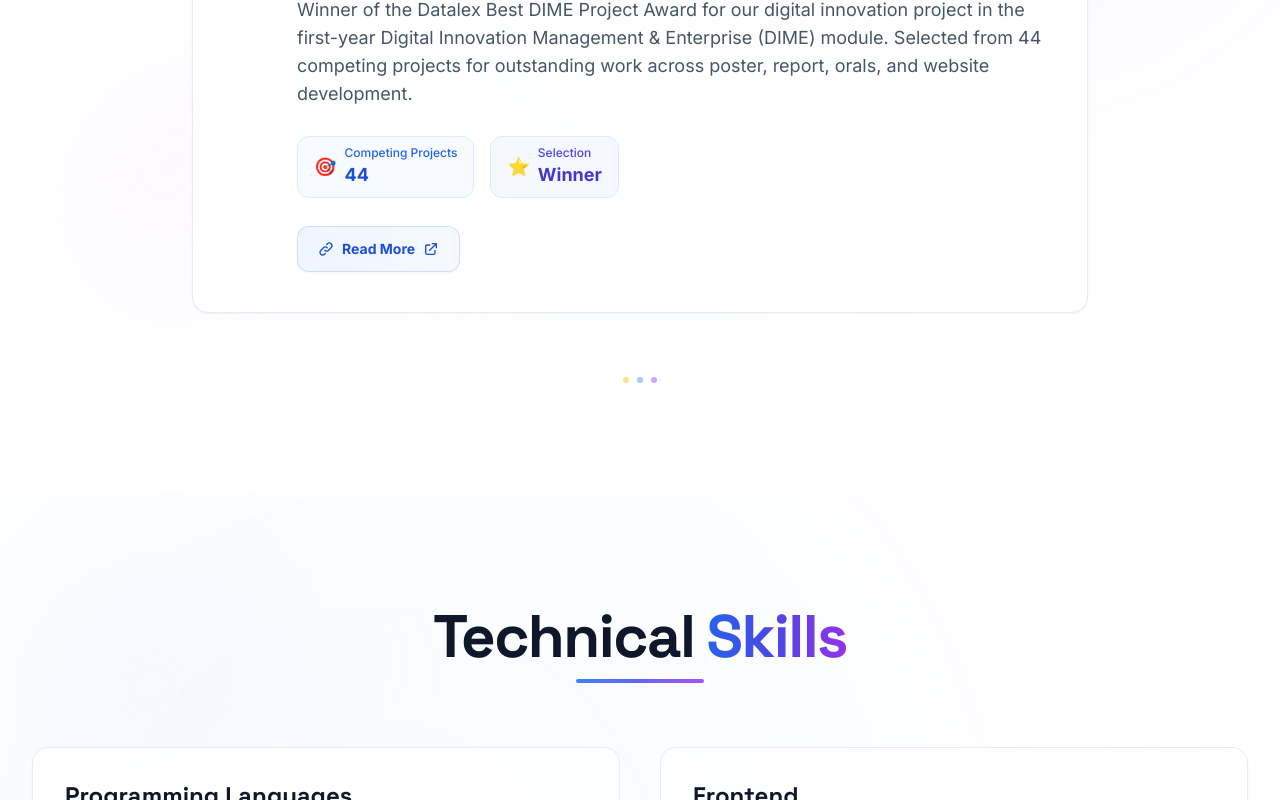
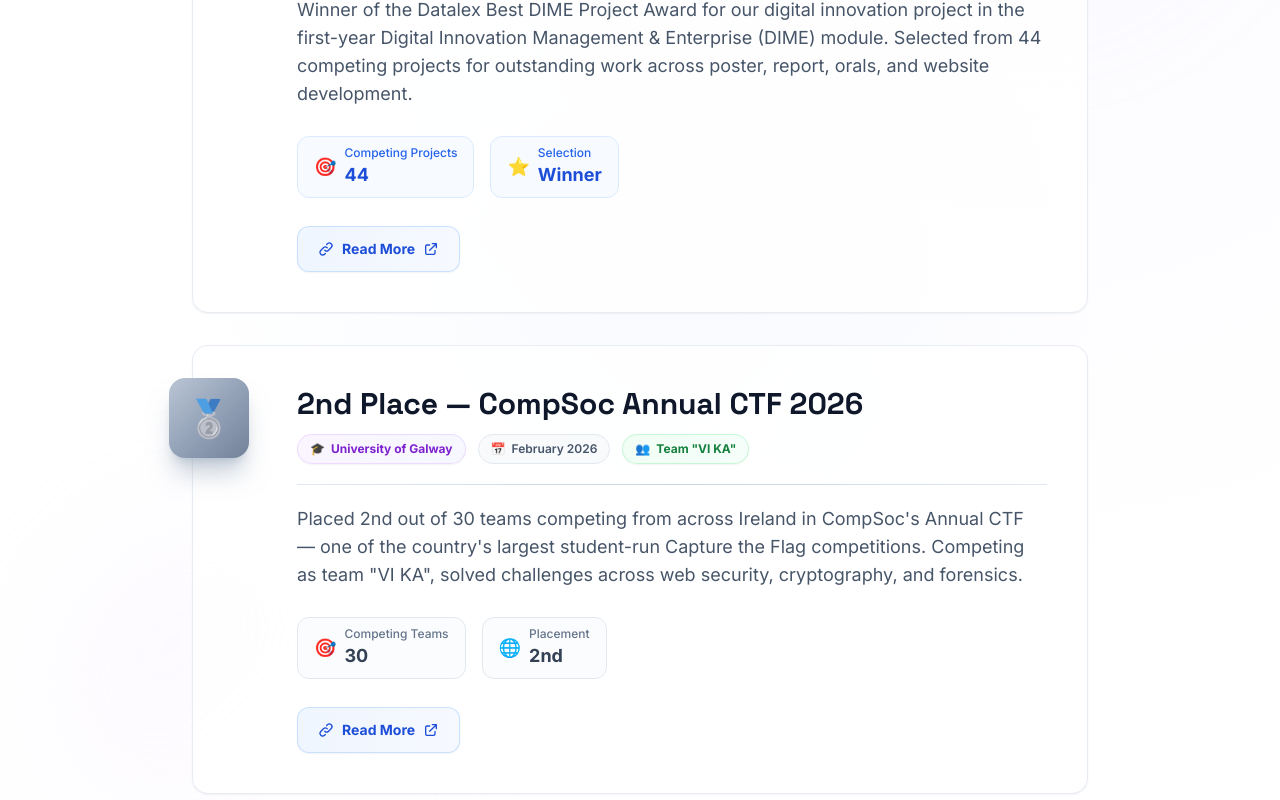
Before and after one commit to NazariiKon/nazarii-portfolio, a React (Vite) app: page / in a window 1280 px wide. Shown: the part 2980-3780 px from the top of the page. Built offline with nearby package versions, Linux system fonts and the light colour scheme.

Commit message:
add new award

```diff
--- a/src/components/Awards.tsx
+++ b/src/components/Awards.tsx
@@ -7,6 +7,8 @@ type Award = {
     prize?: string;
     description: string;
     link?: { label: string; href: string };
+    icon?: string;
+    stats?: { icon: string; label: string; value: string }[];
 };
 
 const awards: Award[] = [
@@ -20,7 +22,28 @@ const awards: Award[] = [
         link: {
             label: "Read More",
             href: "https://www.dcu.ie/computing/news/2025/may/datalex-dcu-best-dime-project-award"
-        }
+        },
+        icon: "🏆",
+        stats: [
+            { icon: "🎯", label: "Competing Projects", value: "44" },
+            { icon: "⭐", label: "Selection", value: "Winner" },
+        ],
+    },
+    {
+        id: "compsoc-ctf-2026",
+        title: "2nd Place — CompSoc Annual CTF 2026",
+        date: "February 2026",
+        organization: "University of Galway",
+        description: "Placed 2nd out of 30 teams competing from across Ireland in CompSoc's Annual CTF — one of the country's largest student-run Capture the Flag competitions. Competing as team \"VI KA\", solved challenges across web security, cryptography, and forensics.",
+        link: {
+            label: "Read More",
+            href: "https://www.linkedin.com/posts/nazariik_im-proud-to-have-been-part-of-the-team-ugcPost-7429313785196118016-TaXH?utm_source=share&utm_medium=member_desktop&rcm=ACoAADgXqc0BKoJxvwrC1qCZ6-BVPhAOUDkJuVw"
+        },
+        icon: "🥈",
+        stats: [
+            { icon: "🎯", label: "Competing Teams", value: "30" },
+            { icon: "🌐", label: "Placement", value: "2nd" },
+        ],
     },
 ];
 
@@ -53,33 +76,47 @@ export function Honors() {
 
                 {/* Awards Grid */}
                 <div className="mx-auto max-w-4xl space-y-8">
-                    {awards.map((award, index) => (
+                    {awards.map((award, index) => {
+                        const isCTF = award.id === "compsoc-ctf-2026";
+                        return (
                             <div
                                 key={award.id}
                                 className="group relative animate-fadeInUp"
                                 style={{ animationDelay: `${0.3 + index * 0.15}s` }}
                             >
                                 {/* Main Card */}
-                            <div className="relative rounded-2xl border border-slate-200/80 bg-white/80 backdrop-blur-sm p-8 sm:p-10 shadow-sm transition-all duration-500 hover:border-blue-200 hover:shadow-2xl hover:shadow-blue-100/50 hover:-translate-y-2">
+                                <div className={`relative rounded-2xl border bg-white/80 backdrop-blur-sm p-8 sm:p-10 shadow-sm transition-all duration-500 hover:-translate-y-2 ${isCTF
+                                    ? "border-slate-200/80 hover:border-slate-300 hover:shadow-2xl hover:shadow-slate-200/60"
+                                    : "border-slate-200/80 hover:border-blue-200 hover:shadow-2xl hover:shadow-blue-100/50"
+                                    }`}>
                                     {/* Top gradient line */}
-                                <div className="absolute top-0 left-8 right-8 h-px bg-gradient-to-r from-transparent via-blue-400/50 to-transparent opacity-0 transition-opacity duration-500 group-hover:opacity-100"></div>
+                                    <div className={`absolute top-0 left-8 right-8 h-px bg-gradient-to-r from-transparent to-transparent opacity-0 transition-opacity duration-500 group-hover:opacity-100 ${isCTF ? "via-slate-400/50" : "via-blue-400/50"
+                                        }`}></div>
 
-                                {/* Trophy Icon - Floating on the side */}
+                                    {/* Trophy/Medal Icon - Floating on the side */}
                                     <div className="absolute -left-6 top-8 hidden sm:flex">
-                                    <div className="relative flex h-20 w-20 items-center justify-center rounded-2xl bg-gradient-to-br from-yellow-400 via-yellow-500 to-amber-600 shadow-xl shadow-yellow-500/50 transition-all duration-500 group-hover:scale-110 group-hover:rotate-12">
-                                        <span className="text-4xl">🏆</span>
+                                        <div className={`relative flex h-20 w-20 items-center justify-center rounded-2xl shadow-xl transition-all duration-500 group-hover:scale-110 group-hover:rotate-12 ${isCTF
+                                            ? "bg-gradient-to-br from-slate-300 via-slate-400 to-slate-500 shadow-slate-400/50"
+                                            : "bg-gradient-to-br from-yellow-400 via-yellow-500 to-amber-600 shadow-yellow-500/50"
+                                            }`}>
+                                            <span className="text-4xl">{award.icon ?? "🏆"}</span>
                                             {/* Pulse ring */}
-                                        <div className="absolute inset-0 rounded-2xl bg-yellow-400/30 animate-ping"></div>
+                                            <div className={`absolute inset-0 rounded-2xl animate-ping ${isCTF ? "bg-slate-400/30" : "bg-yellow-400/30"
+                                                }`}></div>
                                             {/* Shine effect */}
                                             <div className="absolute inset-0 rounded-2xl bg-gradient-to-tr from-transparent via-white/40 to-transparent opacity-0 transition-opacity duration-500 group-hover:opacity-100"></div>
                                         </div>
                                     </div>
 
-                                {/* Mobile Trophy */}
+                                    {/* Mobile Trophy/Medal */}
                                     <div className="mb-6 inline-flex sm:hidden">
-                                    <div className="relative flex h-16 w-16 items-center justify-center rounded-2xl bg-gradient-to-br from-yellow-400 via-yellow-500 to-amber-600 shadow-lg shadow-yellow-500/50">
-                                        <span className="text-3xl">🏆</span>
-                                        <div className="absolute inset-0 rounded-2xl bg-yellow-400/30 animate-ping"></div>
+                                        <div className={`relative flex h-16 w-16 items-center justify-center rounded-2xl shadow-lg ${isCTF
+                                            ? "bg-gradient-to-br from-slate-300 via-slate-400 to-slate-500 shadow-slate-400/50"
+                                            : "bg-gradient-to-br from-yellow-400 via-yellow-500 to-amber-600 shadow-yellow-500/50"
+                                            }`}>
+                                            <span className="text-3xl">{award.icon ?? "🏆"}</span>
+                                            <div className={`absolute inset-0 rounded-2xl animate-ping ${isCTF ? "bg-slate-400/30" : "bg-yellow-400/30"
+                                                }`}></div>
                                         </div>
                                     </div>
 
@@ -89,7 +126,8 @@ export function Honors() {
                                         <div className="flex flex-wrap items-start justify-between gap-4">
                                             <div className="flex-1 space-y-3">
                                                 {/* Title */}
-                                            <h3 className="text-2xl sm:text-3xl font-bold text-slate-900 transition-colors duration-300 group-hover:text-blue-600">
+                                                <h3 className={`text-2xl sm:text-3xl font-bold text-slate-900 transition-colors duration-300 ${isCTF ? "group-hover:text-slate-600" : "group-hover:text-blue-600"
+                                                    }`}>
                                                     {award.title}
                                                 </h3>
 
@@ -103,6 +141,12 @@ export function Honors() {
                                                         <span>📅</span>
                                                         {award.date}
                                                     </span>
+                                                    {isCTF && (
+                                                        <span className="inline-flex items-center gap-1.5 rounded-full border border-green-200/80 bg-gradient-to-r from-green-50 to-emerald-50/50 px-3 py-1.5 text-xs font-bold text-green-700 shadow-sm">
+                                                            <span>👥</span>
+                                                            Team &quot;VI KA&quot;
+                                                        </span>
+                                                    )}
                                                 </div>
                                             </div>
 
@@ -112,7 +156,6 @@ export function Honors() {
                                                     <div className="relative inline-flex items-center gap-2 overflow-hidden rounded-xl border-2 border-yellow-400/80 bg-gradient-to-br from-yellow-50 via-amber-50 to-yellow-100 px-5 py-3 shadow-lg shadow-yellow-500/20 transition-all duration-300 group-hover:shadow-xl group-hover:shadow-yellow-500/30 group-hover:scale-105">
                                                         {/* Shine effect */}
                                                         <div className="absolute inset-0 -translate-x-full bg-gradient-to-r from-transparent via-white/50 to-transparent transition-transform duration-700 group-hover:translate-x-full"></div>
-
                                                         <span className="relative text-2xl">💰</span>
                                                         <span className="relative text-xl font-black text-yellow-700">{award.prize}</span>
                                                     </div>
@@ -129,22 +172,25 @@ export function Honors() {
                                         </p>
 
                                         {/* Stats/Highlights */}
+                                        {award.stats && (
                                             <div className="flex flex-wrap gap-4 pt-2">
-                                        <div className="inline-flex items-center gap-2 rounded-xl border border-blue-100 bg-blue-50/50 px-4 py-2">
-                                            <span className="text-lg">🎯</span>
+                                                {award.stats.map((stat) => (
+                                                    <div
+                                                        key={stat.label}
+                                                        className={`inline-flex items-center gap-2 rounded-xl border px-4 py-2 ${isCTF
+                                                            ? "border-slate-200 bg-slate-50/50"
+                                                            : "border-blue-100 bg-blue-50/50"
+                                                            }`}
+                                                    >
+                                                        <span className="text-lg">{stat.icon}</span>
                                                         <div className="text-left">
-                                                <p className="text-xs font-medium text-blue-600">Competing Projects</p>
-                                                <p className="text-lg font-bold text-blue-700">44</p>
+                                                            <p className={`text-xs font-medium ${isCTF ? "text-slate-500" : "text-blue-600"}`}>{stat.label}</p>
+                                                            <p className={`text-lg font-bold ${isCTF ? "text-slate-700" : "text-blue-700"}`}>{stat.value}</p>
                                                         </div>
                                                     </div>
-                                        <div className="inline-flex items-center gap-2 rounded-xl border border-indigo-100 bg-indigo-50/50 px-4 py-2">
-                                            <span className="text-lg">⭐</span>
-                                            <div className="text-left">
-                                                <p className="text-xs font-medium text-indigo-600">Selection</p>
-                                                <p className="text-lg font-bold text-indigo-700">Winner</p>
+                                                ))}
                                             </div>
-                                        </div>
-                                    </div>
+                                        )}
 
                                         {/* Link */}
                                         {award.link && (
@@ -176,19 +222,23 @@ export function Honors() {
 
                                     {/* Bottom corner decoration */}
                                     <div className="absolute bottom-0 right-0 h-32 w-32 overflow-hidden rounded-br-2xl">
-                                    <div className="absolute -bottom-16 -right-16 h-32 w-32 rounded-full bg-gradient-to-tl from-blue-100/0 via-yellow-100/0 to-transparent opacity-0 transition-all duration-500 group-hover:opacity-100 group-hover:from-yellow-100/40 group-hover:via-blue-100/20"></div>
+                                        <div className={`absolute -bottom-16 -right-16 h-32 w-32 rounded-full bg-gradient-to-tl from-blue-100/0 via-yellow-100/0 to-transparent opacity-0 transition-all duration-500 group-hover:opacity-100 ${isCTF
+                                            ? "group-hover:from-slate-100/40 group-hover:via-blue-100/20"
+                                            : "group-hover:from-yellow-100/40 group-hover:via-blue-100/20"
+                                            }`}></div>
                                     </div>
 
                                     {/* Confetti particles on hover */}
                                     <div className="absolute inset-0 pointer-events-none overflow-hidden rounded-2xl">
-                                    <div className={`absolute top-1/4 left-1/4 h-2 w-2 rounded-full bg-yellow-400 opacity-0 transition-all duration-700 group-hover:opacity-100 group-hover:-translate-y-8 group-hover:translate-x-4`}></div>
-                                    <div className={`absolute top-1/3 right-1/4 h-1.5 w-1.5 rounded-full bg-blue-400 opacity-0 transition-all duration-700 delay-75 group-hover:opacity-100 group-hover:-translate-y-12 group-hover:-translate-x-6`}></div>
-                                    <div className={`absolute top-1/2 left-1/3 h-2 w-2 rounded-full bg-purple-400 opacity-0 transition-all duration-700 delay-150 group-hover:opacity-100 group-hover:translate-y-8 group-hover:-translate-x-4`}></div>
-                                    <div className={`absolute bottom-1/4 right-1/3 h-1.5 w-1.5 rounded-full bg-indigo-400 opacity-0 transition-all duration-700 delay-100 group-hover:opacity-100 group-hover:translate-y-10 group-hover:translate-x-8`}></div>
+                                        <div className={`absolute top-1/4 left-1/4 h-2 w-2 rounded-full opacity-0 transition-all duration-700 group-hover:opacity-100 group-hover:-translate-y-8 group-hover:translate-x-4 ${isCTF ? "bg-slate-400" : "bg-yellow-400"}`}></div>
+                                        <div className={`absolute top-1/3 right-1/4 h-1.5 w-1.5 rounded-full opacity-0 transition-all duration-700 delay-75 group-hover:opacity-100 group-hover:-translate-y-12 group-hover:-translate-x-6 ${isCTF ? "bg-green-400" : "bg-blue-400"}`}></div>
+                                        <div className={`absolute top-1/2 left-1/3 h-2 w-2 rounded-full opacity-0 transition-all duration-700 delay-150 group-hover:opacity-100 group-hover:translate-y-8 group-hover:-translate-x-4 ${isCTF ? "bg-blue-400" : "bg-purple-400"}`}></div>
+                                        <div className={`absolute bottom-1/4 right-1/3 h-1.5 w-1.5 rounded-full opacity-0 transition-all duration-700 delay-100 group-hover:opacity-100 group-hover:translate-y-10 group-hover:translate-x-8 ${isCTF ? "bg-indigo-400" : "bg-indigo-400"}`}></div>
                                     </div>
                                 </div>
                             </div>
-                    ))}
+                        );
+                    })}
                 </div>
 
                 {/* Bottom decoration */}
```
Also changed, not shown: 1 other file (tests, documents, lock files or other folders). Lines whose indentation alone changed are shown as unchanged.
